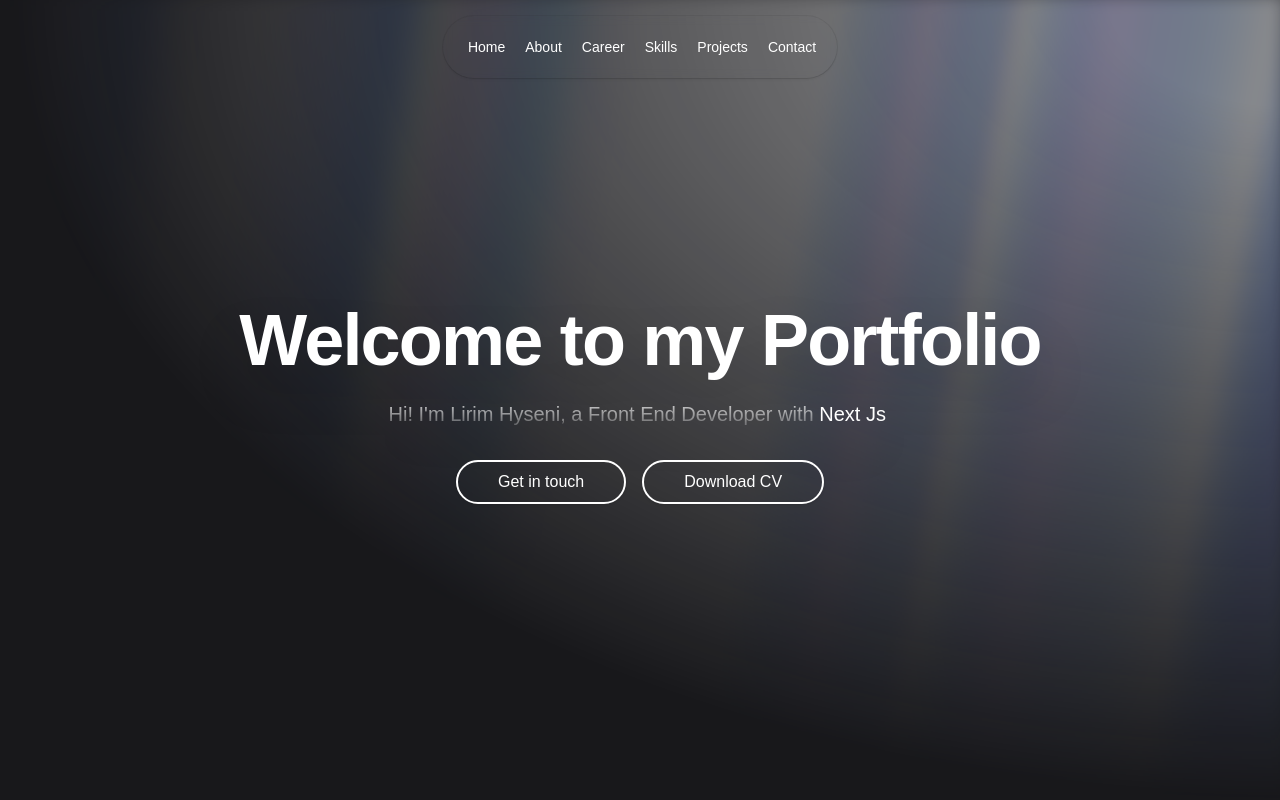
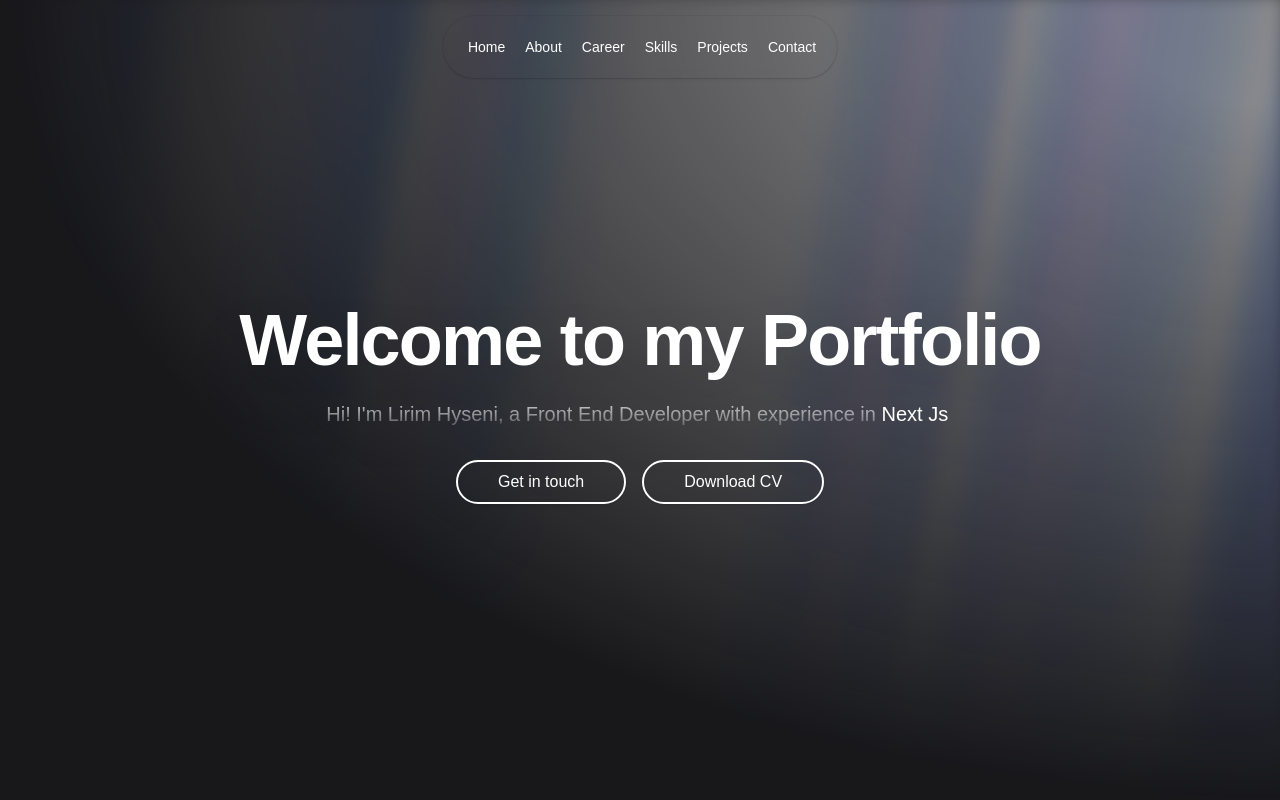
Before and after one commit to lirimh/portfolio, a Next.js app: page / in a window 1280 px wide. Shown: the top 800 px of the page. Built offline with nearby package versions, Linux system fonts and the light colour scheme.

Commit message:
update on homepage text

```diff
--- a/src/components/ui/aurora-background-demo.tsx
+++ b/src/components/ui/aurora-background-demo.tsx
@@ -45,8 +45,8 @@ export function AuroraBackgroundDemo() {
               words="Welcome to my Portfolio"
             />
             <div className="bg-clip-text mt-4 sm:mt-6 text-transparent font-normal drop-shadow-2xl text-base xs:text-lg sm:text-xl md:text-2xl lg:text-xl bg-gradient-to-b from-white/80 to-white/20 max-w-3xl mx-auto px-4">
-              Hi! I&apos;m Lirim Hyseni, a Front End Developer with{" "}
-              <FlipWords words={words} />
+              Hi! I&apos;m Lirim Hyseni, a Front End Developer with experience
+              in <FlipWords words={words} />
             </div>
             <div className="gap-4 flex flex-row justify-center py-6 sm:py-8 lg:py-2 mt-4 sm:mt-6">
               <Button
```
